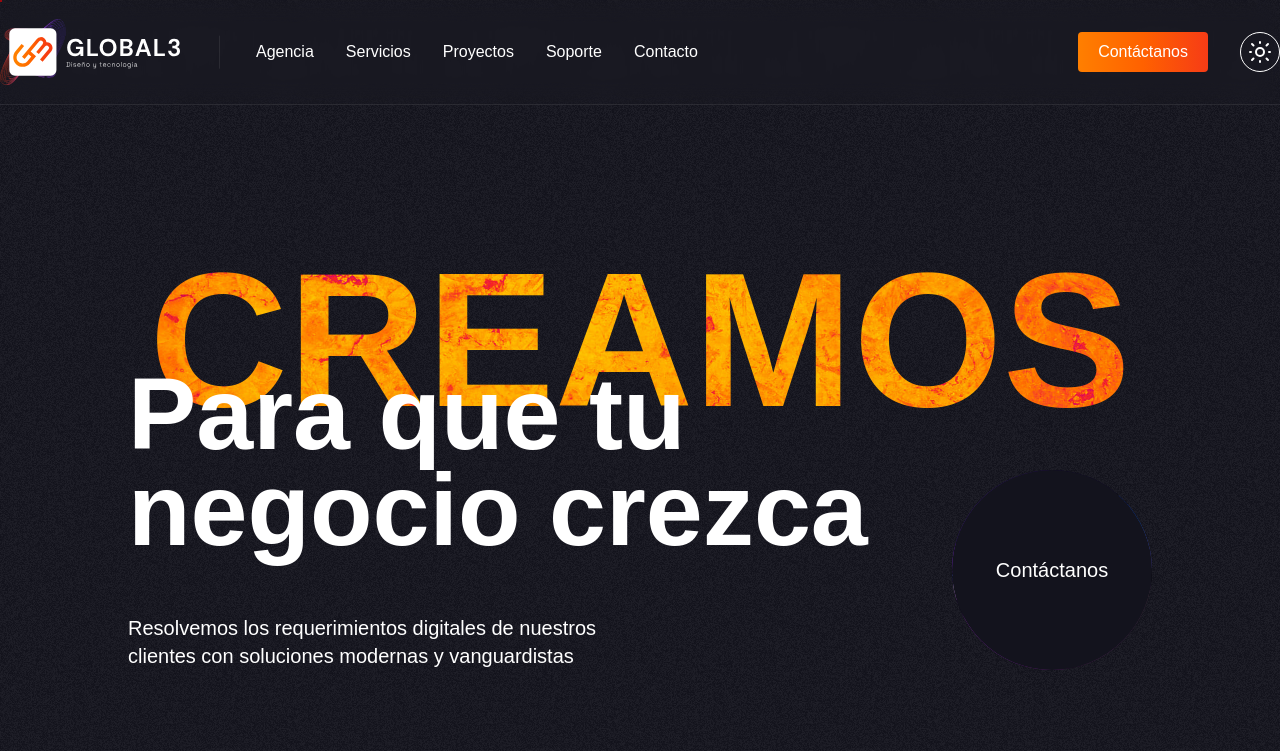
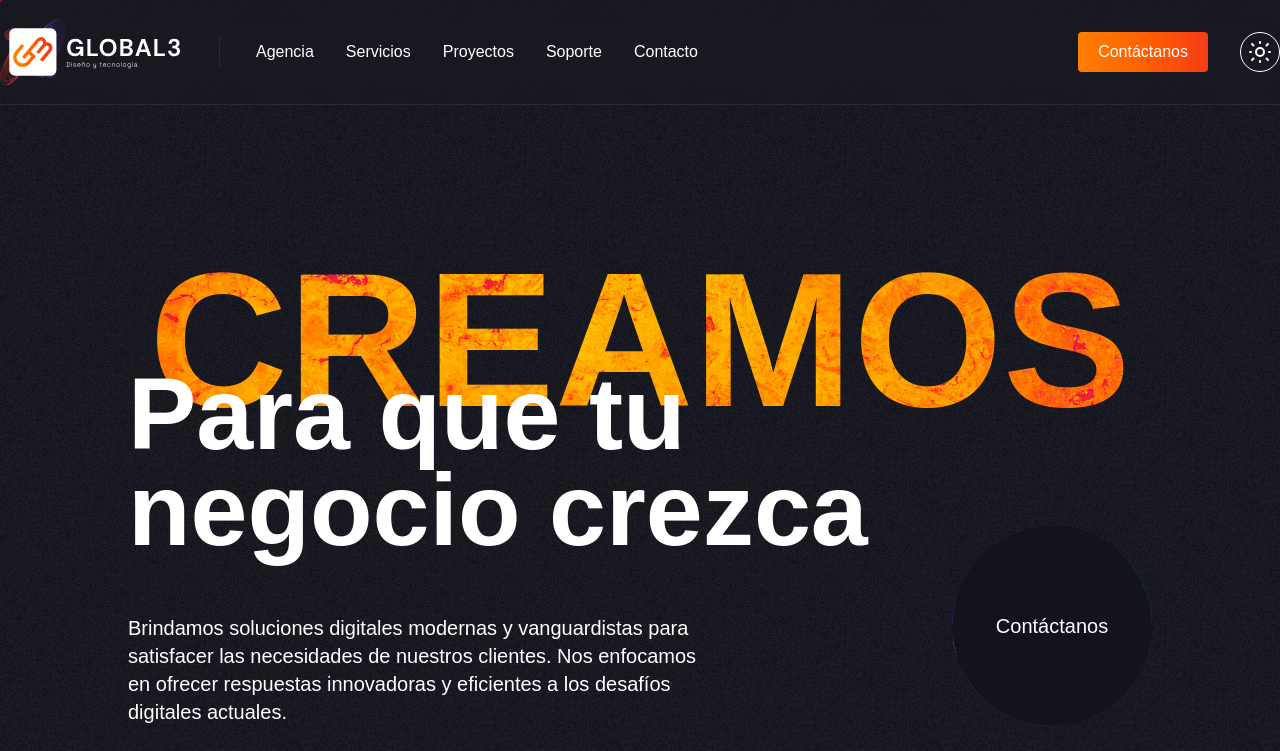
Before and after one commit to rcastillod/Global3-SPA, a Nuxt app: page / in a window 1280 px wide. Shown: the top 751 px of the page. Built offline with nearby package versions, Linux system fonts and the light colour scheme.

Commit message:
feat: :speech_balloon: Update the hero intro text

```diff
--- a/components/layout/HeroSection.vue
+++ b/components/layout/HeroSection.vue
@@ -7,10 +7,10 @@
           <h3 class="hero-subtitle font-semibold text-white dark:text-primary">
             Para que tu negocio crezca
           </h3>
-          <div class="hero-text mt-14 md:pr-60 lg:pr-80">
+          <div class="hero-text mt-14 md:pr-60 lg:pr-70">
             <p class="text-white dark:text-primary text-xl font-light">
-              Resolvemos los requerimientos digitales de nuestros clientes con
-              soluciones modernas y vanguardistas
+              Brindamos soluciones digitales modernas y vanguardistas para satisfacer las necesidades de nuestros
+              clientes. Nos enfocamos en ofrecer respuestas innovadoras y eficientes a los desafíos digitales actuales.
             </p>
           </div>
         </div>
```
